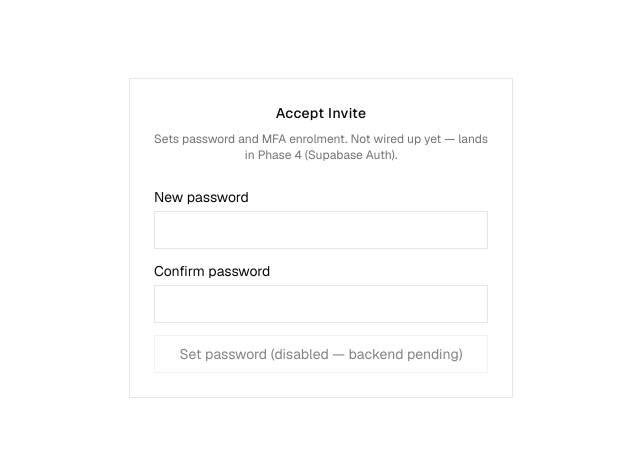
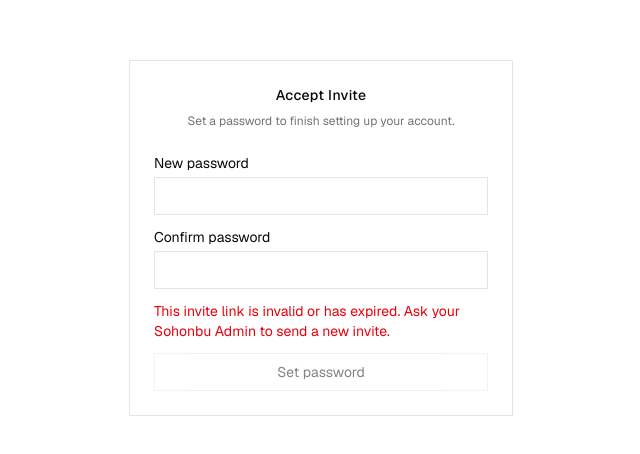
Before and after one commit to rossdev-noonan/chitoryukaratedo, a Next.js app: page /accept-invite in a window 1280 px wide. Shown: the part 162-616 px from the top of the page, without its empty margins (319-959 px from the left). Built offline with nearby package versions, Linux system fonts and the light colour scheme; no server answers.

Commit message:
2026-07-08_wire-accept-invite-page-to-set-real-password-via-supabase_changesdone

```diff
--- a/app/(auth)/accept-invite/page.tsx
+++ b/app/(auth)/accept-invite/page.tsx
@@ -1,4 +1,6 @@
 import type { Metadata } from "next";
+
+import { AcceptInviteForm } from "@/components/auth/AcceptInviteForm";
 
 export const metadata: Metadata = {
   title: "Accept Invite",
@@ -10,35 +12,9 @@ export default function AcceptInvitePage() {
     <div className="border-border w-full max-w-sm border p-6">
       <h1 className="text-center text-sm font-medium tracking-wide">Accept Invite</h1>
       <p className="text-muted-foreground mt-2 text-center text-xs">
-        Sets password and MFA enrolment. Not wired up yet — lands in Phase 4 (Supabase Auth).
+        Set a password to finish setting up your account.
       </p>
-      <form className="mt-6 flex flex-col gap-3">
-        <label className="flex flex-col gap-1 text-sm">
-          New password
-          <input
-            type="password"
-            name="password"
-            className="border-border border px-3 py-2"
-            disabled
-          />
-        </label>
-        <label className="flex flex-col gap-1 text-sm">
-          Confirm password
-          <input
-            type="password"
-            name="confirmPassword"
-            className="border-border border px-3 py-2"
-            disabled
-          />
-        </label>
-        <button
-          type="submit"
-          disabled
-          className="border-border border px-4 py-2 text-sm disabled:opacity-50"
-        >
-          Set password (disabled — backend pending)
-        </button>
-      </form>
+      <AcceptInviteForm />
     </div>
   );
 }
--- a/app/admin/users/actions.ts
+++ b/app/admin/users/actions.ts
@@ -56,6 +56,7 @@ export async function inviteAdminAction(
   const admin = createSupabaseAdminClient();
   const { data: invited, error: inviteError } = await admin.auth.admin.inviteUserByEmail(
     parsed.data.email,
+    { redirectTo: `${process.env.NEXT_PUBLIC_SITE_URL}/accept-invite` },
   );
 
   if (inviteError || !invited.user) {
--- /dev/null
+++ b/components/auth/AcceptInviteForm.tsx
@@ -0,0 +1,93 @@
+"use client";
+
+import { useRouter } from "next/navigation";
+import { useEffect, useState } from "react";
+
+import { createSupabaseBrowserClient } from "@/lib/supabase/client";
+
+export function AcceptInviteForm() {
+  const router = useRouter();
+  const [password, setPassword] = useState("");
+  const [confirmPassword, setConfirmPassword] = useState("");
+  const [error, setError] = useState<string | null>(null);
+  const [pending, setPending] = useState(false);
+  const [ready, setReady] = useState(false);
+
+  useEffect(() => {
+    const supabase = createSupabaseBrowserClient();
+    supabase.auth.getSession().then(({ data }) => {
+      setReady(!!data.session);
+      if (!data.session) {
+        setError(
+          "This invite link is invalid or has expired. Ask your Sohonbu Admin to send a new invite.",
+        );
+      }
+    });
+  }, []);
+
+  async function handleSubmit(event: React.FormEvent) {
+    event.preventDefault();
+    setError(null);
+
+    if (password.length < 8) {
+      setError("Password must be at least 8 characters.");
+      return;
+    }
+    if (password !== confirmPassword) {
+      setError("Passwords do not match.");
+      return;
+    }
+
+    setPending(true);
+    const supabase = createSupabaseBrowserClient();
+    const { error: updateError } = await supabase.auth.updateUser({ password });
+    setPending(false);
+
+    if (updateError) {
+      setError(updateError.message);
+      return;
+    }
+
+    router.push("/admin");
+  }
+
+  return (
+    <form onSubmit={handleSubmit} className="mt-6 flex flex-col gap-3">
+      <label className="flex flex-col gap-1 text-sm">
+        New password
+        <input
+          type="password"
+          value={password}
+          onChange={(event) => setPassword(event.target.value)}
+          required
+          minLength={8}
+          disabled={!ready}
+          className="border-border border px-3 py-2"
+        />
+      </label>
+      <label className="flex flex-col gap-1 text-sm">
+        Confirm password
+        <input
+          type="password"
+          value={confirmPassword}
+          onChange={(event) => setConfirmPassword(event.target.value)}
+          required
+          disabled={!ready}
+          className="border-border border px-3 py-2"
+        />
+      </label>
+      {error && (
+        <p role="alert" className="text-sm text-red-600">
+          {error}
+        </p>
+      )}
+      <button
+        type="submit"
+        disabled={!ready || pending}
+        className="border-border border px-4 py-2 text-sm disabled:opacity-50"
+      >
+        {pending ? "Setting password…" : "Set password"}
+      </button>
+    </form>
+  );
+}
```
